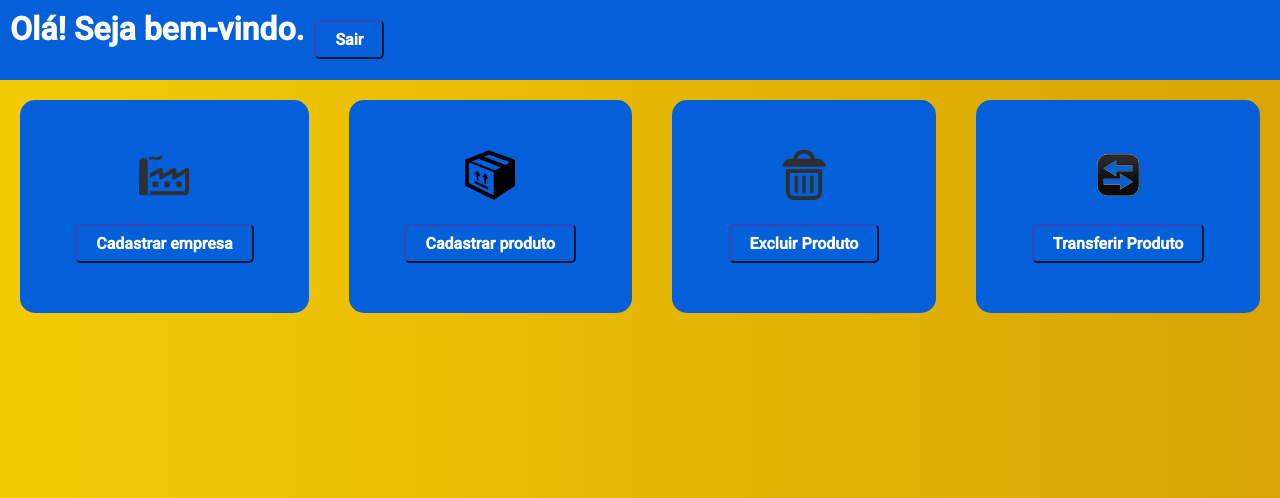
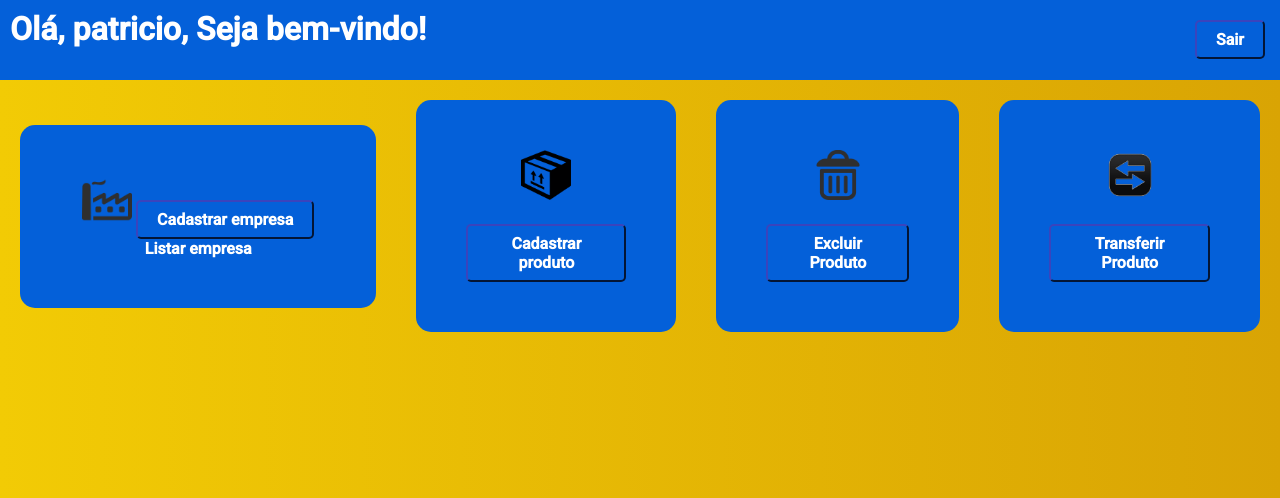
Before and after one commit to patricio-alberto/projeto-meu-stok, a Django app: page /templates/ in a window 1280 px wide. Shown: the top 498 px of the page. Run offline with Django 4.2, Linux system fonts and the light colour scheme; a user stored in the database is signed in.

Commit message:
Update tela-usuario.html

```diff
--- a/core/templates/tela-usuario.html
+++ b/core/templates/tela-usuario.html
@@ -10,9 +10,18 @@
 </head>
 <body>
     <header>
-        <h1 class="h1">Olá! Seja bem-vindo.</h1>
-        <div class="botao">
-            <button><a href="/">Sair</a></button>
+        <div>
+        <h1 class="h1">Olá, {{ user.username }},  Seja bem-vindo!</h1>
+        {% if messages %}
+                    {% for m in messages %}
+                        <div class="alert alert-warning" role="alert">
+                        {{ m }}
+                        </div>
+                    {% endfor %}
+        {% endif %}
+        </div>
+        <div>
+        <button class="btn"><a href="/">Sair</a></button>
         </div>
     </header>
     <div id="container">
@@ -20,6 +29,7 @@
             <div class="teste1">
                 <img src="../img/industry-icon.png" alt="">
                 <button><a href="/cadastro-empresa">Cadastrar empresa</a></button>
+                <a href="{% url 'listarempresa' %}">Listar empresa</a>
             </div>
         </div>
 
```
